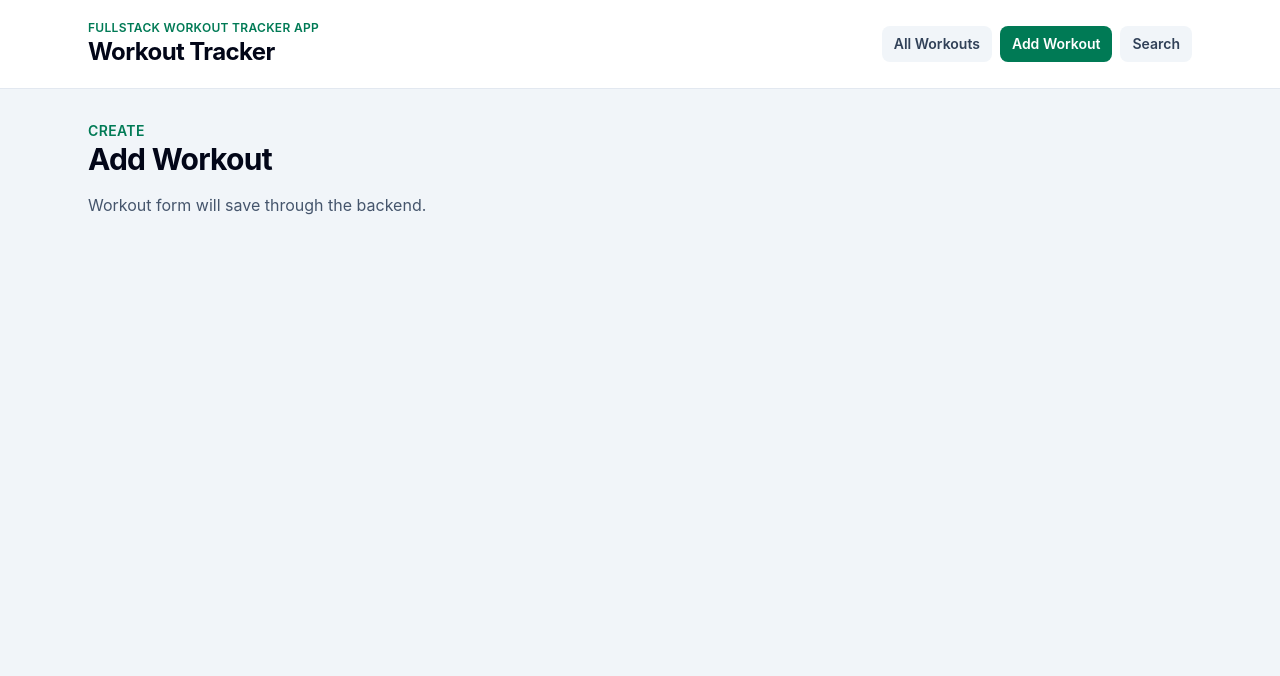
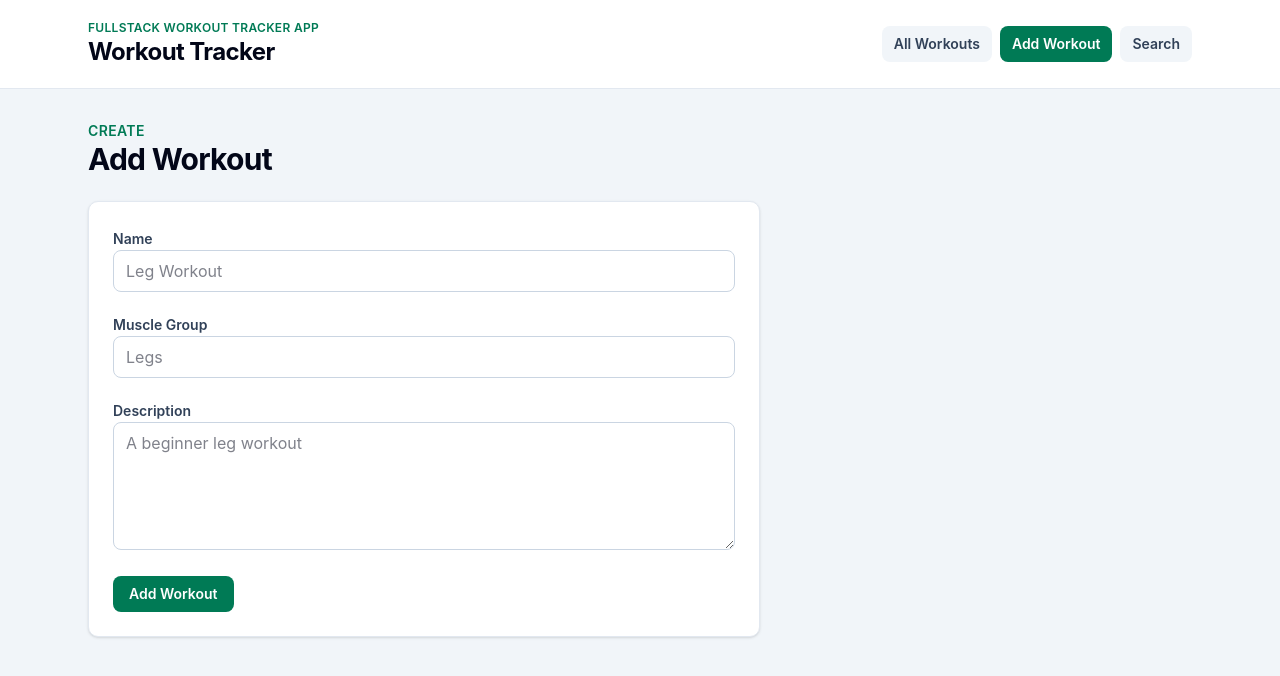
Before and after one commit to elos93/fullstack-exam-moed-b, a React (Vite) app in the folder client/: page /workout-add in a window 1280 px wide. Shown: the top 676 px of the page. Built offline with nearby package versions, Linux system fonts and the light colour scheme; no server answers.

Commit message:
feat(client): add workout creation form
Adds the required workout form with validation and saves valid workouts through the backend API.

```diff
--- a/client/src/pages/AddWorkoutPage.jsx
+++ b/client/src/pages/AddWorkoutPage.jsx
@@ -1,13 +1,148 @@
+import { useState } from 'react'
+import { createWorkout } from '../api/workoutsApi'
+
+const initialForm = {
+  name: '',
+  muscleGroup: '',
+  description: '',
+}
+
 function AddWorkoutPage() {
+  const [formData, setFormData] = useState(initialForm)
+  const [isSubmitting, setIsSubmitting] = useState(false)
+  const [successMessage, setSuccessMessage] = useState('')
+  const [error, setError] = useState('')
+
+  function handleChange(event) {
+    const { name, value } = event.target
+    setFormData((currentData) => ({ ...currentData, [name]: value }))
+    setSuccessMessage('')
+    setError('')
+  }
+
+  function validateForm() {
+    const trimmedName = formData.name.trim()
+    const trimmedMuscleGroup = formData.muscleGroup.trim()
+    const trimmedDescription = formData.description.trim()
+
+    if (!trimmedName) {
+      return 'Name is required.'
+    }
+
+    if (trimmedName.length > 20) {
+      return 'Name must be 20 characters or less.'
+    }
+
+    if (!trimmedMuscleGroup) {
+      return 'Muscle group is required.'
+    }
+
+    if (!trimmedDescription) {
+      return 'Description is required.'
+    }
+
+    if (trimmedDescription.length > 200) {
+      return 'Description must be 200 characters or less.'
+    }
+
+    return ''
+  }
+
+  async function handleSubmit(event) {
+    event.preventDefault()
+
+    const validationError = validateForm()
+
+    if (validationError) {
+      alert(validationError)
+      return
+    }
+
+    try {
+      setIsSubmitting(true)
+      setError('')
+      setSuccessMessage('')
+      await createWorkout({
+        name: formData.name.trim(),
+        muscleGroup: formData.muscleGroup.trim(),
+        description: formData.description.trim(),
+      })
+      setFormData(initialForm)
+      setSuccessMessage('Workout added successfully.')
+    } catch (submitError) {
+      setError('Could not add workout.')
+    } finally {
+      setIsSubmitting(false)
+    }
+  }
+
   return (
-    <section className="space-y-4">
+    <section className="max-w-2xl space-y-6">
       <div>
         <p className="text-sm font-semibold uppercase tracking-wide text-emerald-700">
           Create
         </p>
         <h2 className="text-3xl font-bold tracking-tight">Add Workout</h2>
       </div>
-      <p className="text-slate-600">Workout form will save through the backend.</p>
+
+      <form className="space-y-5 rounded-lg border border-slate-200 bg-white p-6 shadow-sm" onSubmit={handleSubmit}>
+        <label className="block space-y-2">
+          <span className="text-sm font-semibold text-slate-700">Name</span>
+          <input
+            className="w-full rounded-md border border-slate-300 px-3 py-2 text-slate-950 outline-none transition focus:border-emerald-700 focus:ring-2 focus:ring-emerald-100"
+            maxLength="20"
+            name="name"
+            onChange={handleChange}
+            placeholder="Leg Workout"
+            type="text"
+            value={formData.name}
+          />
+        </label>
+
+        <label className="block space-y-2">
+          <span className="text-sm font-semibold text-slate-700">Muscle Group</span>
+          <input
+            className="w-full rounded-md border border-slate-300 px-3 py-2 text-slate-950 outline-none transition focus:border-emerald-700 focus:ring-2 focus:ring-emerald-100"
+            name="muscleGroup"
+            onChange={handleChange}
+            placeholder="Legs"
+            type="text"
+            value={formData.muscleGroup}
+          />
+        </label>
+
+        <label className="block space-y-2">
+          <span className="text-sm font-semibold text-slate-700">Description</span>
+          <textarea
+            className="min-h-32 w-full resize-y rounded-md border border-slate-300 px-3 py-2 text-slate-950 outline-none transition focus:border-emerald-700 focus:ring-2 focus:ring-emerald-100"
+            maxLength="200"
+            name="description"
+            onChange={handleChange}
+            placeholder="A beginner leg workout"
+            value={formData.description}
+          />
+        </label>
+
+        {successMessage && (
+          <div className="rounded-md border border-emerald-200 bg-emerald-50 p-3 text-sm font-medium text-emerald-800">
+            {successMessage}
+          </div>
+        )}
+
+        {error && (
+          <div className="rounded-md border border-red-200 bg-red-50 p-3 text-sm font-medium text-red-700">
+            {error}
+          </div>
+        )}
+
+        <button
+          className="rounded-md bg-emerald-700 px-4 py-2 text-sm font-semibold text-white transition hover:bg-emerald-800 disabled:cursor-not-allowed disabled:bg-emerald-300"
+          disabled={isSubmitting}
+          type="submit"
+        >
+          {isSubmitting ? 'Adding...' : 'Add Workout'}
+        </button>
+      </form>
     </section>
   )
 }
```
